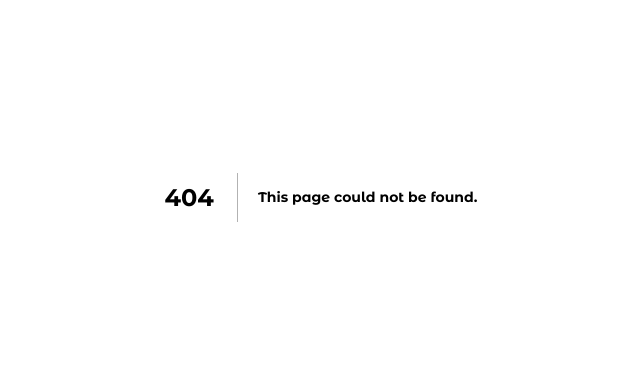
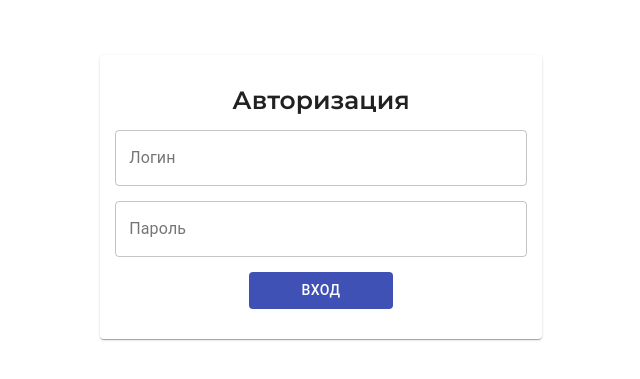
Before and after one commit to eireensid/animal-shelter, a Next.js app: page /admin in a window 1280 px wide. Before the commit this address had no page. Shown: the part 203-582 px from the top of the page, without its empty margins (319-959 px from the left). Built offline with nearby package versions, Linux system fonts and the light colour scheme.

Commit message:
start admin page

```diff
--- a/package.json
+++ b/package.json
@@ -8,6 +8,7 @@
     "start": "next start"
   },
   "dependencies": {
+    "@material-ui/core": "^4.11.0",
     "next": "10.0.1",
     "react": "17.0.1",
     "react-dom": "17.0.1",
--- /dev/null
+++ b/pages/admin.js
@@ -0,0 +1,28 @@
+import Head from 'next/head'
+// import Router from 'next/router'
+import styles from '../styles/admin.module.scss'
+import Container from '@material-ui/core/Container'
+import Box from '@material-ui/core/Box'
+import Paper from '@material-ui/core/Paper'
+import TextField from '@material-ui/core/TextField'
+import Button from '@material-ui/core/Button'
+
+export default function About(title='Admin') {
+  return <>
+    <Head>
+      <title>Admin</title>
+    </Head>
+    <Container maxWidth="sm">
+      <Box className={styles.authBox}>
+        <Paper className={styles.authPaper}>
+          <h3>Авторизация</h3>
+          <TextField className={styles.authInputField} label="Логин" variant="outlined" />
+          <TextField className={styles.authInputField} label="Пароль" variant="outlined" type="password" />
+          <Button className={styles.authButton} variant="contained" color="primary" disableElevation>
+            Вход
+          </Button>
+        </Paper>
+      </Box>
+    </Container>
+  </>
+}
--- /dev/null
+++ b/styles/admin.module.scss
@@ -0,0 +1,24 @@
+.authBox {
+  display: flex;
+  align-items: center;
+  justify-content: center;
+  height: 100vh;
+}
+
+.authPaper {
+  padding: 30px 15px;
+  display: flex;
+  flex-direction: column;
+  align-items: center;
+  width: 80%;
+}
+
+.authInputField {
+  width: 100%;
+  margin-top: 15px !important;
+}
+
+.authButton {
+  margin-top: 15px !important;
+  width: 35%;
+}
```
